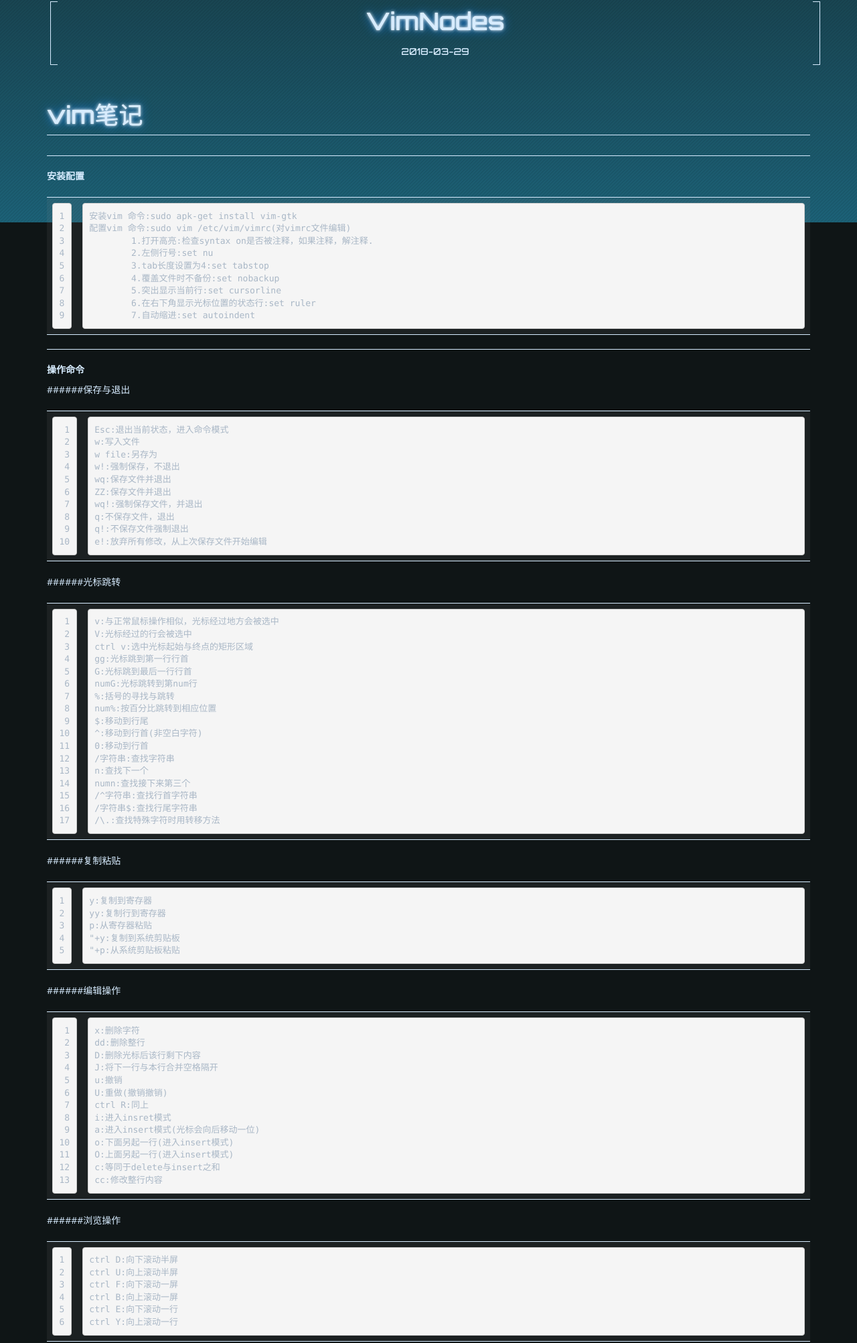
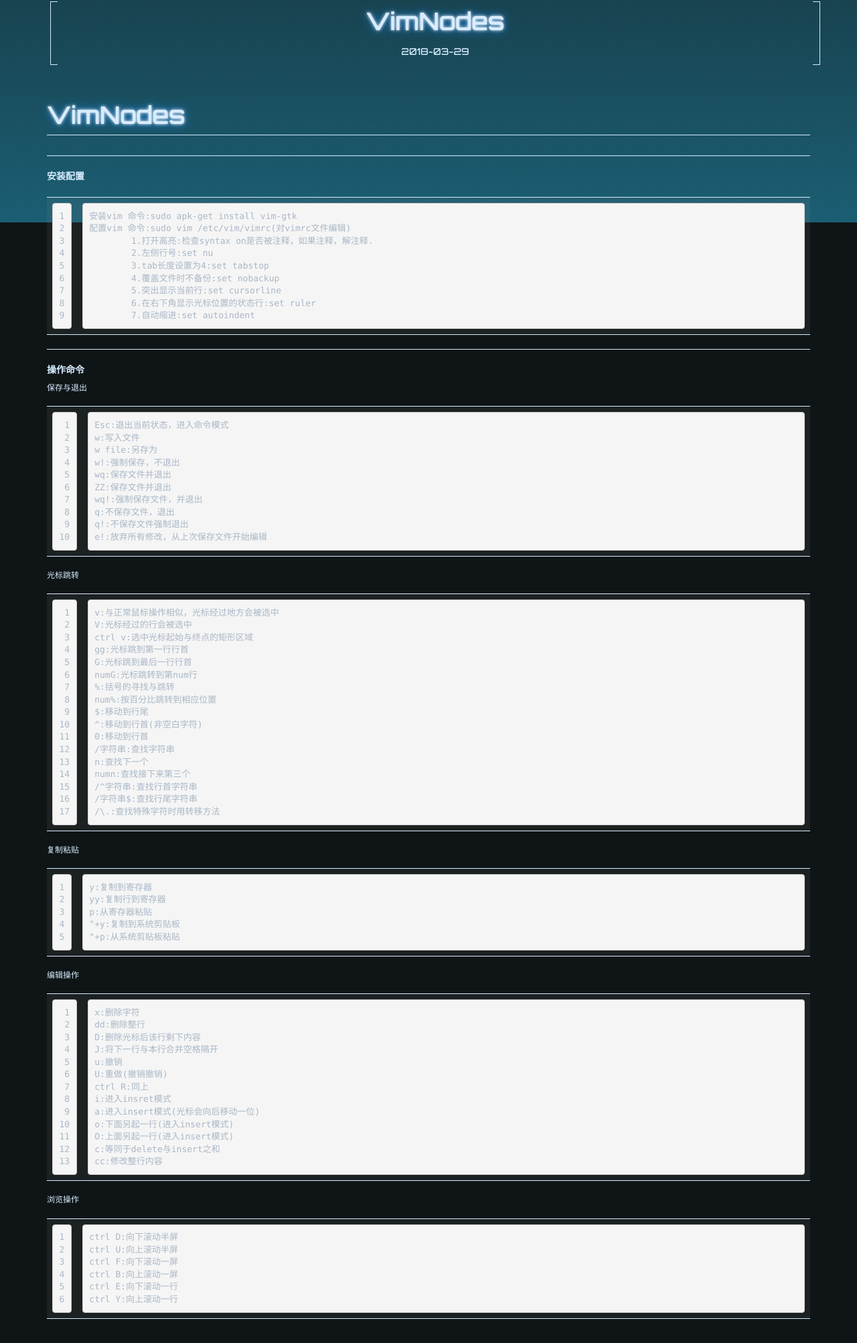
Before and after one commit to EIC-Office/EIC-Office.github.io, a plain HTML site: page index.html in a window 1280 px wide. Shown: the part 468-2473 px from the top of the page at 67% size. Drawn offline with nearby package versions, Linux system fonts and the light colour scheme.

Commit message:
Site updated: 2018-03-29 00:07:33

```diff
--- a/index.html
+++ b/index.html
@@ -162,15 +162,15 @@
 
 
         <div class="content">
-            <h1 id="vim笔记"><a href="#vim笔记" class="headerlink" title="vim笔记"></a>vim笔记</h1><hr>
+            <h1 id="VimNodes"><a href="#VimNodes" class="headerlink" title="VimNodes"></a>VimNodes</h1><hr>
 <p><strong>安装配置</strong><br><figure class="highlight plain"><table><tr><td class="gutter"><pre><span class="line">1</span><br><span class="line">2</span><br><span class="line">3</span><br><span class="line">4</span><br><span class="line">5</span><br><span class="line">6</span><br><span class="line">7</span><br><span class="line">8</span><br><span class="line">9</span><br></pre></td><td class="code"><pre><span class="line">安装vim 命令:sudo apk-get install vim-gtk</span><br><span class="line">配置vim 命令:sudo vim /etc/vim/vimrc(对vimrc文件编辑)</span><br><span class="line">	1.打开高亮:检查syntax on是否被注释，如果注释，解注释.</span><br><span class="line">	2.左侧行号:set nu</span><br><span class="line">	3.tab长度设置为4:set tabstop</span><br><span class="line">	4.覆盖文件时不备份:set nobackup</span><br><span class="line">	5.突出显示当前行:set cursorline</span><br><span class="line">	6.在右下角显示光标位置的状态行:set ruler</span><br><span class="line">	7.自动缩进:set autoindent</span><br></pre></td></tr></table></figure></p>
 <hr>
 <p><strong>操作命令</strong></p>
-<p>######保存与退出<br><figure class="highlight plain"><table><tr><td class="gutter"><pre><span class="line">1</span><br><span class="line">2</span><br><span class="line">3</span><br><span class="line">4</span><br><span class="line">5</span><br><span class="line">6</span><br><span class="line">7</span><br><span class="line">8</span><br><span class="line">9</span><br><span class="line">10</span><br></pre></td><td class="code"><pre><span class="line">Esc:退出当前状态，进入命令模式</span><br><span class="line">w:写入文件</span><br><span class="line">w file:另存为</span><br><span class="line">w!:强制保存，不退出</span><br><span class="line">wq:保存文件并退出</span><br><span class="line">ZZ:保存文件并退出</span><br><span class="line">wq!:强制保存文件，并退出</span><br><span class="line">q:不保存文件，退出</span><br><span class="line">q!:不保存文件强制退出</span><br><span class="line">e!:放弃所有修改，从上次保存文件开始编辑</span><br></pre></td></tr></table></figure></p>
-<p>######光标跳转<br><figure class="highlight plain"><table><tr><td class="gutter"><pre><span class="line">1</span><br><span class="line">2</span><br><span class="line">3</span><br><span class="line">4</span><br><span class="line">5</span><br><span class="line">6</span><br><span class="line">7</span><br><span class="line">8</span><br><span class="line">9</span><br><span class="line">10</span><br><span class="line">11</span><br><span class="line">12</span><br><span class="line">13</span><br><span class="line">14</span><br><span class="line">15</span><br><span class="line">16</span><br><span class="line">17</span><br></pre></td><td class="code"><pre><span class="line">v:与正常鼠标操作相似，光标经过地方会被选中</span><br><span class="line">V:光标经过的行会被选中</span><br><span class="line">ctrl v:选中光标起始与终点的矩形区域</span><br><span class="line">gg:光标跳到第一行行首</span><br><span class="line">G:光标跳到最后一行行首</span><br><span class="line">numG:光标跳转到第num行</span><br><span class="line">%:括号的寻找与跳转</span><br><span class="line">num%:按百分比跳转到相应位置</span><br><span class="line">$:移动到行尾</span><br><span class="line">^:移动到行首(非空白字符)</span><br><span class="line">0:移动到行首</span><br><span class="line">/字符串:查找字符串</span><br><span class="line">n:查找下一个</span><br><span class="line">numn:查找接下来第三个</span><br><span class="line">/^字符串:查找行首字符串</span><br><span class="line">/字符串$:查找行尾字符串</span><br><span class="line">/\.:查找特殊字符时用转移方法</span><br></pre></td></tr></table></figure></p>
-<p>######复制粘贴<br><figure class="highlight plain"><table><tr><td class="gutter"><pre><span class="line">1</span><br><span class="line">2</span><br><span class="line">3</span><br><span class="line">4</span><br><span class="line">5</span><br></pre></td><td class="code"><pre><span class="line">y:复制到寄存器</span><br><span class="line">yy:复制行到寄存器</span><br><span class="line">p:从寄存器粘贴</span><br><span class="line">&quot;+y:复制到系统剪贴板</span><br><span class="line">&quot;+p:从系统剪贴板粘贴</span><br></pre></td></tr></table></figure></p>
-<p>######编辑操作<br><figure class="highlight plain"><table><tr><td class="gutter"><pre><span class="line">1</span><br><span class="line">2</span><br><span class="line">3</span><br><span class="line">4</span><br><span class="line">5</span><br><span class="line">6</span><br><span class="line">7</span><br><span class="line">8</span><br><span class="line">9</span><br><span class="line">10</span><br><span class="line">11</span><br><span class="line">12</span><br><span class="line">13</span><br></pre></td><td class="code"><pre><span class="line">x:删除字符</span><br><span class="line">dd:删除整行</span><br><span class="line">D:删除光标后该行剩下内容</span><br><span class="line">J:将下一行与本行合并空格隔开</span><br><span class="line">u:撤销</span><br><span class="line">U:重做(撤销撤销)</span><br><span class="line">ctrl R:同上</span><br><span class="line">i:进入insret模式</span><br><span class="line">a:进入insert模式(光标会向后移动一位)</span><br><span class="line">o:下面另起一行(进入insert模式)</span><br><span class="line">O:上面另起一行(进入insert模式)</span><br><span class="line">c:等同于delete与insert之和</span><br><span class="line">cc:修改整行内容</span><br></pre></td></tr></table></figure></p>
-<p>######浏览操作<br><figure class="highlight plain"><table><tr><td class="gutter"><pre><span class="line">1</span><br><span class="line">2</span><br><span class="line">3</span><br><span class="line">4</span><br><span class="line">5</span><br><span class="line">6</span><br></pre></td><td class="code"><pre><span class="line">ctrl D:向下滚动半屏</span><br><span class="line">ctrl U:向上滚动半屏</span><br><span class="line">ctrl F:向下滚动一屏</span><br><span class="line">ctrl B:向上滚动一屏</span><br><span class="line">ctrl E:向下滚动一行</span><br><span class="line">ctrl Y:向上滚动一行</span><br></pre></td></tr></table></figure></p>
+<h6 id="保存与退出"><a href="#保存与退出" class="headerlink" title="保存与退出"></a>保存与退出</h6><figure class="highlight plain"><table><tr><td class="gutter"><pre><span class="line">1</span><br><span class="line">2</span><br><span class="line">3</span><br><span class="line">4</span><br><span class="line">5</span><br><span class="line">6</span><br><span class="line">7</span><br><span class="line">8</span><br><span class="line">9</span><br><span class="line">10</span><br></pre></td><td class="code"><pre><span class="line">Esc:退出当前状态，进入命令模式</span><br><span class="line">w:写入文件</span><br><span class="line">w file:另存为</span><br><span class="line">w!:强制保存，不退出</span><br><span class="line">wq:保存文件并退出</span><br><span class="line">ZZ:保存文件并退出</span><br><span class="line">wq!:强制保存文件，并退出</span><br><span class="line">q:不保存文件，退出</span><br><span class="line">q!:不保存文件强制退出</span><br><span class="line">e!:放弃所有修改，从上次保存文件开始编辑</span><br></pre></td></tr></table></figure>
+<h6 id="光标跳转"><a href="#光标跳转" class="headerlink" title="光标跳转"></a>光标跳转</h6><figure class="highlight plain"><table><tr><td class="gutter"><pre><span class="line">1</span><br><span class="line">2</span><br><span class="line">3</span><br><span class="line">4</span><br><span class="line">5</span><br><span class="line">6</span><br><span class="line">7</span><br><span class="line">8</span><br><span class="line">9</span><br><span class="line">10</span><br><span class="line">11</span><br><span class="line">12</span><br><span class="line">13</span><br><span class="line">14</span><br><span class="line">15</span><br><span class="line">16</span><br><span class="line">17</span><br></pre></td><td class="code"><pre><span class="line">v:与正常鼠标操作相似，光标经过地方会被选中</span><br><span class="line">V:光标经过的行会被选中</span><br><span class="line">ctrl v:选中光标起始与终点的矩形区域</span><br><span class="line">gg:光标跳到第一行行首</span><br><span class="line">G:光标跳到最后一行行首</span><br><span class="line">numG:光标跳转到第num行</span><br><span class="line">%:括号的寻找与跳转</span><br><span class="line">num%:按百分比跳转到相应位置</span><br><span class="line">$:移动到行尾</span><br><span class="line">^:移动到行首(非空白字符)</span><br><span class="line">0:移动到行首</span><br><span class="line">/字符串:查找字符串</span><br><span class="line">n:查找下一个</span><br><span class="line">numn:查找接下来第三个</span><br><span class="line">/^字符串:查找行首字符串</span><br><span class="line">/字符串$:查找行尾字符串</span><br><span class="line">/\.:查找特殊字符时用转移方法</span><br></pre></td></tr></table></figure>
+<h6 id="复制粘贴"><a href="#复制粘贴" class="headerlink" title="复制粘贴"></a>复制粘贴</h6><figure class="highlight plain"><table><tr><td class="gutter"><pre><span class="line">1</span><br><span class="line">2</span><br><span class="line">3</span><br><span class="line">4</span><br><span class="line">5</span><br></pre></td><td class="code"><pre><span class="line">y:复制到寄存器</span><br><span class="line">yy:复制行到寄存器</span><br><span class="line">p:从寄存器粘贴</span><br><span class="line">&quot;+y:复制到系统剪贴板</span><br><span class="line">&quot;+p:从系统剪贴板粘贴</span><br></pre></td></tr></table></figure>
+<h6 id="编辑操作"><a href="#编辑操作" class="headerlink" title="编辑操作"></a>编辑操作</h6><figure class="highlight plain"><table><tr><td class="gutter"><pre><span class="line">1</span><br><span class="line">2</span><br><span class="line">3</span><br><span class="line">4</span><br><span class="line">5</span><br><span class="line">6</span><br><span class="line">7</span><br><span class="line">8</span><br><span class="line">9</span><br><span class="line">10</span><br><span class="line">11</span><br><span class="line">12</span><br><span class="line">13</span><br></pre></td><td class="code"><pre><span class="line">x:删除字符</span><br><span class="line">dd:删除整行</span><br><span class="line">D:删除光标后该行剩下内容</span><br><span class="line">J:将下一行与本行合并空格隔开</span><br><span class="line">u:撤销</span><br><span class="line">U:重做(撤销撤销)</span><br><span class="line">ctrl R:同上</span><br><span class="line">i:进入insret模式</span><br><span class="line">a:进入insert模式(光标会向后移动一位)</span><br><span class="line">o:下面另起一行(进入insert模式)</span><br><span class="line">O:上面另起一行(进入insert模式)</span><br><span class="line">c:等同于delete与insert之和</span><br><span class="line">cc:修改整行内容</span><br></pre></td></tr></table></figure>
+<h6 id="浏览操作"><a href="#浏览操作" class="headerlink" title="浏览操作"></a>浏览操作</h6><figure class="highlight plain"><table><tr><td class="gutter"><pre><span class="line">1</span><br><span class="line">2</span><br><span class="line">3</span><br><span class="line">4</span><br><span class="line">5</span><br><span class="line">6</span><br></pre></td><td class="code"><pre><span class="line">ctrl D:向下滚动半屏</span><br><span class="line">ctrl U:向上滚动半屏</span><br><span class="line">ctrl F:向下滚动一屏</span><br><span class="line">ctrl B:向上滚动一屏</span><br><span class="line">ctrl E:向下滚动一行</span><br><span class="line">ctrl Y:向上滚动一行</span><br></pre></td></tr></table></figure>
 
         </div>
 
```
Also changed, not shown: 2018/03/29/Vim笔记/index.html (+8 -8 lines), archives/2018/03/index.html (+5 -5 lines), archives/2018/index.html (+5 -5 lines), archives/index.html (+6 -6 lines).
